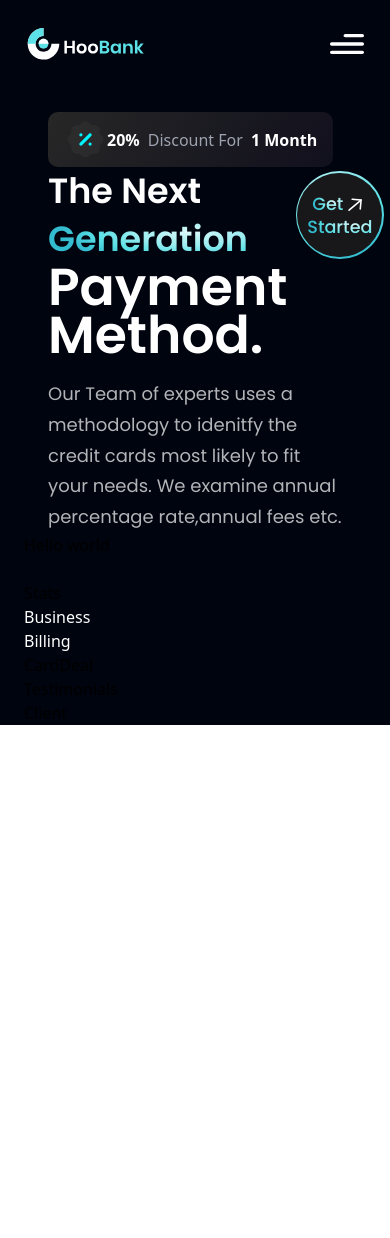
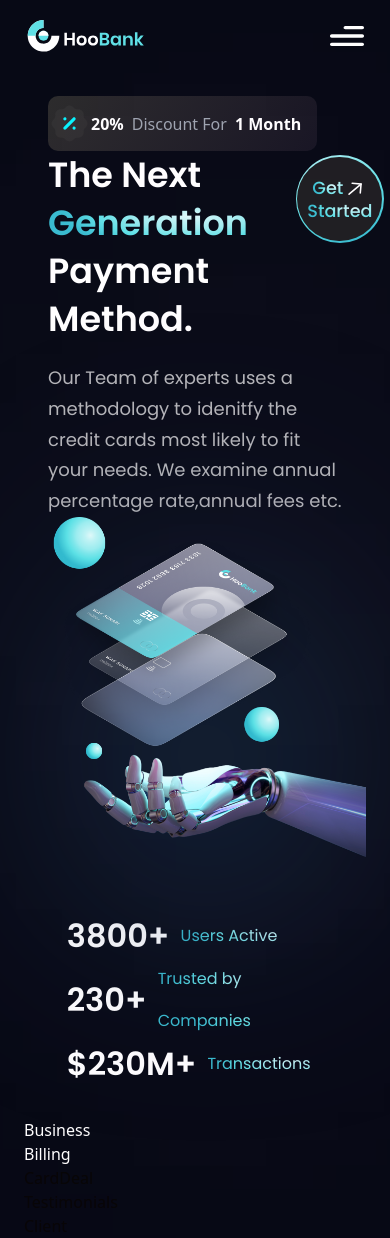
Before and after one commit to aditya8850/Banking-App-Landing_reactJs, a React (Vite) app: page / in a window 390 px wide. Before the commit the page ends 844 px from the top, so only its background shows below. Built offline with nearby package versions, Linux system fonts and the light colour scheme.

Commit message:
components added

```diff
--- a/src/components/Business.jsx
+++ b/src/components/Business.jsx
@@ -1,5 +1,6 @@
 import React from 'react'
-
+import { features } from '../constants/'
+import styles,{layout} from '../style'
 const Business = () => {
   return (
     <div  className='text-white'>Business</div>
--- a/src/components/Hero.jsx
+++ b/src/components/Hero.jsx
@@ -1,38 +1,58 @@
-import React from 'react'
-import { discount, robot } from '../assets'
-import { GetStarted } from '../components/index'
-import styles from '../style'
+import React from "react";
+import { discount, robot } from "../assets";
+import { GetStarted } from "../components/index";
+import styles from "../style";
 const Hero = () => (
-  <section id='home' className={`flex md:flex-row flex-col ${styles.paddingY} md:py-5 width-{100vw} `}>
-    <div className={`flex-1 ${styles.flexStart} flex-col xl:px-0 sm:px-16 px-6`}>
-      <div className="flex flex-row items-center py-[6px] px-4  justify-center bg-discount-gradient rounded-[10px]   ">
-        <img src={discount} alt="discount" className="w-[43px] h-[43px] lg:w-[4rem] " />
-        <span className='text-white mr-2 font-semibold '>20% </span>
-        <span className='text-gray-400'> Discount For </span>
-        <span className='text-white ml-2 font-semibold'>1 Month </span>
+  <section
+    id="home"
+    className={`flex md:flex-row flex-col ${styles.paddingY} md:py-5 width-{100vw} `}
+  >
+    <div
+      className={`flex-1 ${styles.flexStart} flex-col xl:px-0 sm:px-16 px-6`}
+    >
+      <div className="flex flex-row items-center py-[6px] pr-4  justify-center bg-discount-gradient rounded-[10px]   ">
+        <img
+          src={discount}
+          alt="discount"
+          className="w-[43px] h-[43px] lg:w-[4rem] "
+        />
+        <span className="text-white mr-2 font-semibold ">20% </span>
+        <span className="text-gray-400"> Discount For </span>
+        <span className="text-white ml-2 font-semibold">1 Month </span>
       </div>
-      <div className='flex flex-row justify-between items-center w-full mt-0'>
-        <h1 className='font-poppins font-semibold text-white ss:text-[72px] text-[35px] ss:leading-[100px] leading-[3rem] md:text-left'>
-          <span className='block'>
-            The Next
-          </span>
-          <span className='block text-white text-gradient'>
-            Generation
-          </span>
+      <div className="flex flex-row justify-between items-center w-full mt-0">
+        <h1 className="font-poppins font-semibold text-white ss:text-[72px] text-[35px] ss:leading-[100px] leading-[3rem] md:text-left">
+          <span className="block">The Next</span>
+          <span className="block text-white text-gradient">Generation</span>
           {/* <span className='block text-gray-400'>
             Payment Method.
           </span> */}
         </h1>
-        <div className='flex lg:mr-60  '>
+        <div className="flex lg:mr-50  ">
           <GetStarted />
         </div>
       </div>
-      <h1 className='font-poppins font-semibold text-white ss:text-[72px] text-[52px] ss:leading-[100px] leading-[3rem] w-[100%] '>Payment Method.</h1>
-      <p className={`${styles.paragraph} max-w-[45rem] mt-5`}>Our Team of experts uses a methodology to idenitfy the credit cards most likely to fit your needs. We examine annual percentage rate,annual fees etc.</p>
+      <h1 className="font-poppins font-semibold text-white ss:text-[72px] text-[35px] ss:leading-[100px] leading-[3rem] bg-black-100 ">
+        Payment Method.
+      </h1>
+      <p className={`${styles.paragraph} max-w-[45rem] mt-5`}>
+        Our Team of experts uses a methodology to idenitfy the credit cards most
+        likely to fit your needs. We examine annual percentage rate,annual fees
+        etc.
+      </p>
     </div>
-    <div>Hello world</div>
+    <div className="relative ">
+      <img
+        src={robot}
+        alt="billing"
+        className="w-[100%] h-[100%] relative object-contain z-[5]
+        "
+      />
+      <div className=" pink__gradient  absolute  w-[17rem] h-[66%] top-[6rem] left-[7rem] z-[0]" />
+      <div className="white__gradient absolute bottom-40 w-[22rem] h-full z-[1]"/>
+      <div className="blue__gradient absolute  top-0 right-20 bottom-20 w-[10rem]  h-full z-[0]"/>
+    </div>
   </section>
-)
+);
 
-
-export default Hero
+export default Hero;
--- a/src/components/Navbar.jsx
+++ b/src/components/Navbar.jsx
@@ -6,21 +6,21 @@ import { navLinks } from '../constants'
 const Navbar = () => {
   const [toggle, setToggle] = useState(false)
   return (
-    <div className=' navbar w-full flex py-7 justify-between items-center '>
+    <div className=' navbar w-full flex py-5 justify-between items-center  '>
       <img src={logo} alt="hoobank" className='w-[124px] h-[32px]' />
-      <ul className='list-none sm:flex hidden justify-end items-center flex-1 '>
+      <ul className='list-none sm:flex hidden justify-end items-center flex-1 z-[101] '>
         {navLinks.map((nav, index) => (
           <li className={`font-poppins font-normal cursor-pointer text-[16px] ${index === navLinks.length - 1 ? 'm-4' : 'mr-10 p-3'} text-white`} key={nav.id}>
             <a href={`#${nav.id}`}>{nav.title}</a>
           </li>
         ))}
       </ul>
-      <div className="sm:hidden flex flex-1 justify-end items-center w-full text-white  overflow-hidden ">
+      <div className="sm:hidden flex flex-1 justify-end items-center w-full text-white  overflow-hidden z-[101]  ">
         <img src={toggle ? close : menu} alt="menu" className='w-[38px] h-[20px] object-contain z-50' onClick={
           () => setToggle((prev) => !prev)
         } />
         <div className={`${toggle ? 'flex' : 'hidden'} bg-black-gradient absolute top-[1rem] right-[0.2rem] py-[2.5rem] min-w[140px] rounded-xl sidebar text-white z-1  px-[10.6rem] w-[99%] mr-0`}>
-          <ul className='list-none flex flex-col w-full '>
+          <ul className='list-none flex flex-col w-full z-[101] '>
             {navLinks.map((nav, index) => (
               <li className={`text-center font-poppins font-semibold cursor-pointer text-[16px] ${index === navLinks.length - 1 ? 'mb-0' : 'mb-4'}`} key={nav.id}>
                 <a href={`#${nav.id}`}>{nav.title}</a>
--- a/src/components/Stats.jsx
+++ b/src/components/Stats.jsx
@@ -1,9 +1,17 @@
-import React from 'react'
+import React from "react";
+import { stats } from "../constants";
+import styles from "../style";
+const Stats = () => (
+  <section className={`${styles.flexCenter} flex-row flex-wrap sm:mb-20 mt-7 mb-8 w-[100%]`}>
+    {stats.map((stat) => {
+      return (
+        <div key={stat.id} className={` w-[75%] flex md:flex-1 md:justify-evenly justify-center items-center font-poppins md:flex-row flex-column `}>
+          <h4 className="font-poppins font-semibold xs:text-[2.2rem] text-[2rem] xs:leading-[3.2rem] leading-[2.8rem] text-white  md:w-[50%] md:ml-[3.7rem]">{stat.value} </h4>
+          <p className="font-poppins  font-normal xs:text-[1.4rem] text-[1rem] xs:leading-[1.2rem] leading-[2.6rem] text-gradient  md:ml-[-2.4rem] md:w-[40%] ml-[0.7rem] w-full">{stat.title} </p>
+        </div>
+      );
+    })}
+  </section>
+);
 
-const Stats = () => {
-  return (
-    <div>Stats</div>
-  )
-}
-
-export default Stats
+export default Stats;
--- a/src/constants/index.js
+++ b/src/constants/index.js
@@ -88,17 +88,17 @@ export const feedback = [
 export const stats = [
   {
     id: "stats-1",
-    title: "User Active",
+    title: "Users Active",
     value: "3800+",
   },
   {
     id: "stats-2",
-    title: "Trusted by Company",
+    title: "Trusted by Companies",
     value: "230+",
   },
   {
     id: "stats-3",
-    title: "Transaction",
+    title: "Transactions",
     value: "$230M+",
   },
 ];
```
